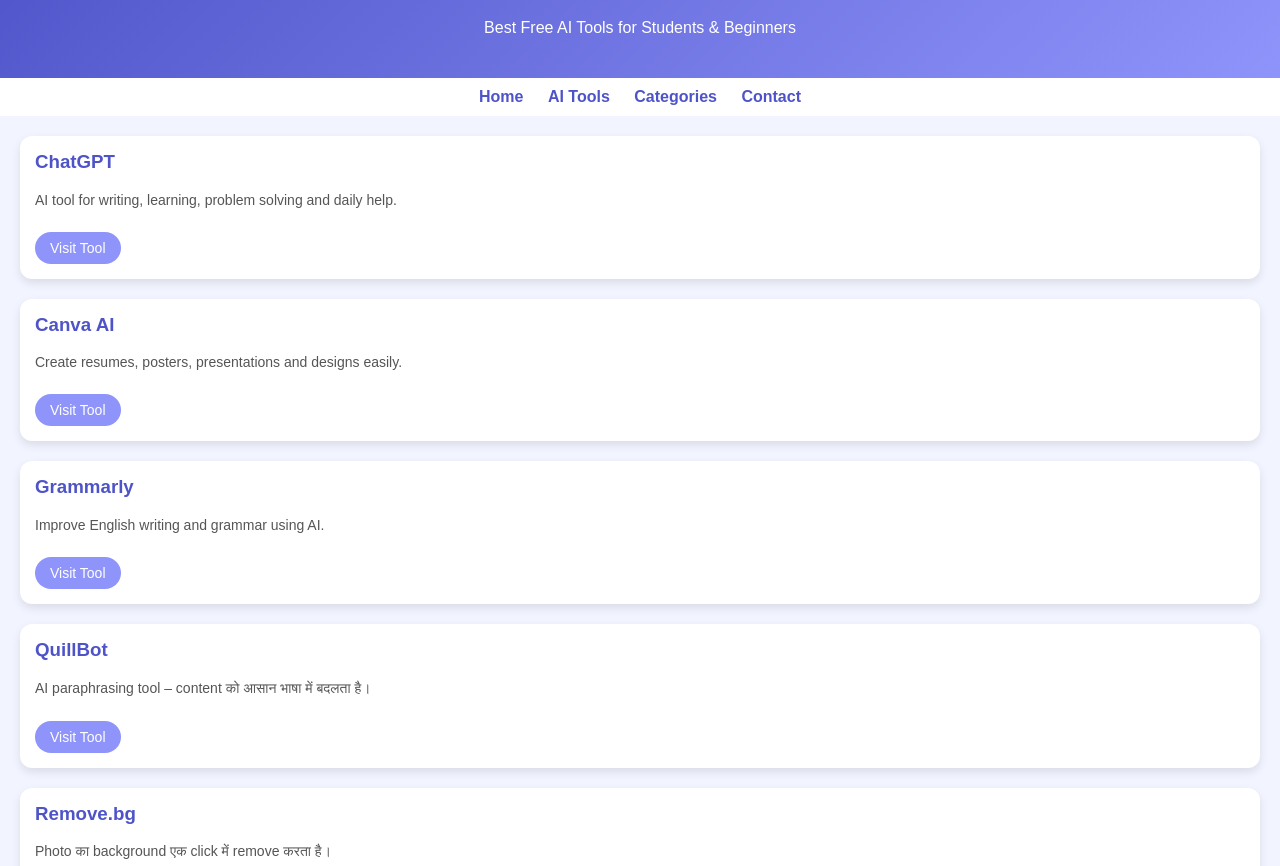
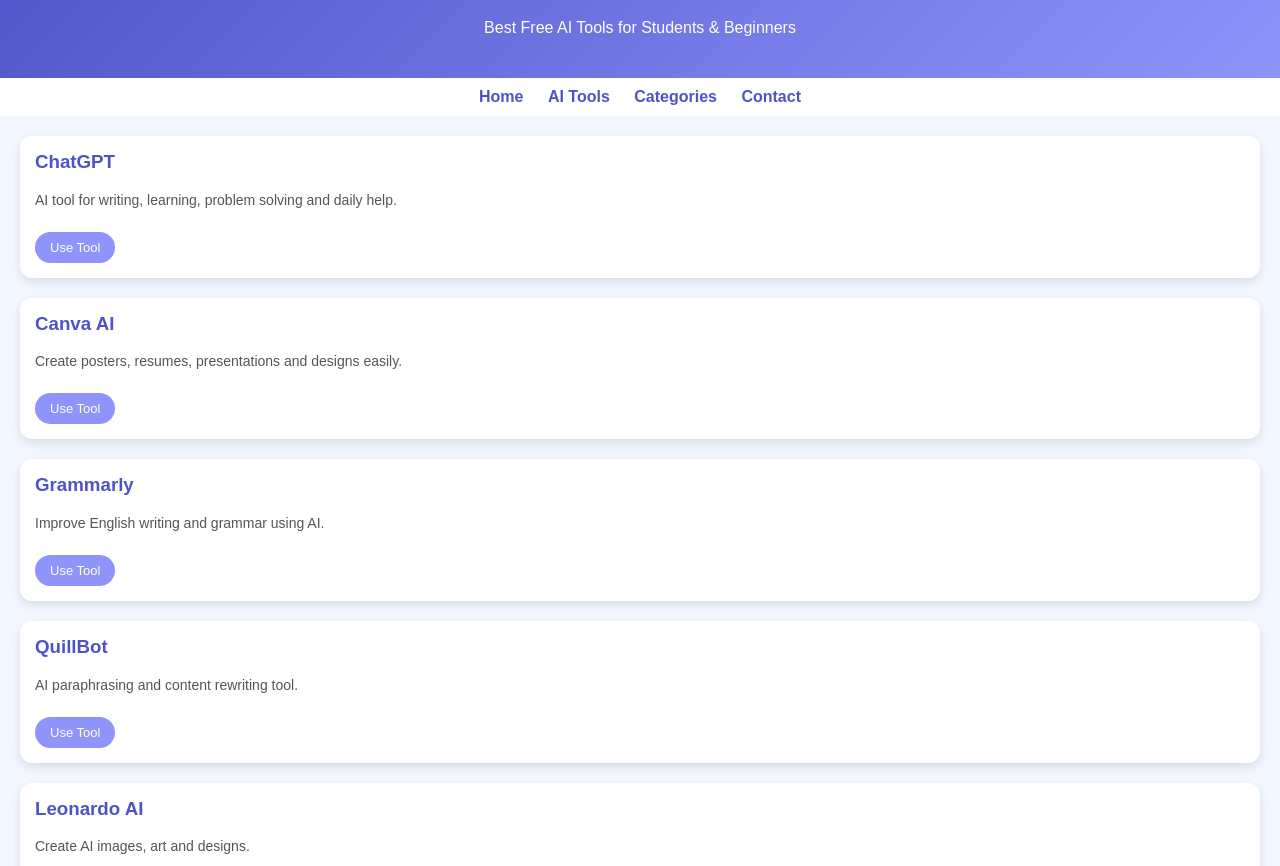
Before and after one commit to DurgeshKanwarRathore/smartaitools-, a plain HTML site: page tools.html in a window 1280 px wide. Shown: the part 86-952 px from the top of the page. Drawn offline with Linux system fonts and the light colour scheme.

Commit message:
Update tools.html

```diff
--- a/tools.html
+++ b/tools.html
@@ -4,26 +4,97 @@
 <meta charset="UTF-8">
 <title>AI Tools - Smart AI Tools</title>
 <meta name="viewport" content="width=device-width, initial-scale=1.0">
+
 <style>
-body{margin:0;font-family:Arial;background:#f2f4ff;}
-header{background: linear-gradient(135deg,#4e54c8,#8f94fb);color:white;text-align:center;padding:25px 15px;}
-nav{background:#fff;text-align:center;padding:10px;}
-nav a{margin:0 10px;text-decoration:none;color:#4e54c8;font-weight:bold;}
-.container{padding:20px;}
-.tool-card{background:white;border-radius:12px;padding:15px;margin-bottom:20px;box-shadow:0 4px 10px rgba(0,0,0,0.1);}
-.tool-card h3{margin-top:0;color:#4e54c8;}
-.tool-card p{font-size:14px;color:#555;}
-.tool-card a{display:inline-block;margin-top:10px;padding:8px 15px;background:#8f94fb;color:white;text-decoration:none;border-radius:20px;font-size:14px;}
-footer{text-align:center;font-size:13px;color:#666;padding:15px;}
-hr{border:0;border-top:1px solid #eee;margin:15px 0;}
+body{
+  margin:0;
+  font-family:Arial, sans-serif;
+  background:#f2f6ff;
+}
+
+header{
+  background:linear-gradient(135deg,#4e54c8,#8f94fb);
+  color:white;
+  text-align:center;
+  padding:25px 15px;
+}
+
+nav{
+  background:#fff;
+  text-align:center;
+  padding:10px;
+}
+
+nav a{
+  margin:0 10px;
+  text-decoration:none;
+  color:#4e54c8;
+  font-weight:bold;
+}
+
+nav a:hover{
+  background:#4e54c8;
+  color:white;
+  padding:6px 12px;
+  border-radius:20px;
+  transition:0.3s;
+}
+
+.container{
+  padding:20px;
+}
+
+.tool-card{
+  background:white;
+  border-radius:12px;
+  padding:15px;
+  margin-bottom:20px;
+  box-shadow:0 4px 10px rgba(0,0,0,0.1);
+  transition:0.3s;
+}
+
+.tool-card:hover{
+  transform:translateY(-5px);
+  box-shadow:0 8px 20px rgba(0,0,0,0.15);
+}
+
+.tool-card h3{
+  margin-top:0;
+  color:#4e54c8;
+}
+
+.tool-card p{
+  font-size:14px;
+  color:#555;
+}
+
+.tool-card a{
+  display:inline-block;
+  margin-top:10px;
+  padding:8px 15px;
+  background:#8f94fb;
+  color:white;
+  text-decoration:none;
+  border-radius:20px;
+  font-size:13px;
+}
+
+footer{
+  text-align:center;
+  padding:15px;
+  background:#fff;
+  border-top:1px solid #ddd;
+}
 </style>
 </head>
+
 <body>
 
 <header>
 <h1>AI Tools</h1>
 <p>Best Free AI Tools for Students & Beginners</p>
 </header>
+
 <nav>
 <a href="index.html">Home</a>
 <a href="tools.html">AI Tools</a>
@@ -31,32 +102,49 @@
 <a href="contact.html">Contact</a>
 </nav>
 
+<div class="container">
 
-<div class="container">
-<div class="tool-card"><h3>ChatGPT</h3><p>AI tool for writing, learning, problem solving and daily help.</p><a href="https://chat.openai.com" target="_blank">Visit Tool</a></div>
-<div class="tool-card"><h3>Canva AI</h3><p>Create resumes, posters, presentations and designs easily.</p><a href="https://www.canva.com" target="_blank">Visit Tool</a></div>
-<div class="tool-card"><h3>Grammarly</h3><p>Improve English writing and grammar using AI.</p><a href="https://www.grammarly.com" target="_blank">Visit Tool</a></div>
-<div class="tool-card"><h3>QuillBot</h3><p>AI paraphrasing tool – content को आसान भाषा में बदलता है।</p><a href="https://quillbot.com" target="_blank">Visit Tool</a></div>
-<div class="tool-card"><h3>Remove.bg</h3><p>Photo का background एक click में remove करता है।</p><a href="https://www.remove.bg" target="_blank">Visit Tool</a></div>
-<div class="tool-card"><h3>Leonardo AI</h3><p>AI images, art और designs बनाने के लिए best tool।</p><a href="https://leonardo.ai" target="_blank">Visit Tool</a></div>
-<div class="tool-card"><h3>Copy.ai</h3><p>AI से captions, ads, blog और content लिखवाओ।</p><a href="https://www.copy.ai" target="_blank">Visit Tool</a></div>
-<div class="tool-card"><h3>ElevenLabs</h3><p>Text को natural AI voice में बदलने का tool।</p><a href="https://elevenlabs.io" target="_blank">Visit Tool</a></div>
-<div class="tool-card"><h3>Pictory AI</h3><p>Text से video बनाओ – YouTube & Reels के लिए best।</p><a href="https://pictory.ai" target="_blank">Visit Tool</a></div>
-<div class="tool-card"><h3>DeepL Translator</h3><p>AI based accurate language translation tool।</p><a href="https://www.deepl.com" target="_blank">Visit Tool</a></div>
-<div class="tool-card"><h3>DALL·E 3</h3><p>Text से creative AI images generate करो।</p><a href="https://openai.com/dall-e" target="_blank">Visit Tool</a></div>
-<div class="tool-card"><h3>Jasper AI</h3><p>Blog, Ads, Email, और Marketing content generate करो।</p><a href="https://www.jasper.ai" target="_blank">Visit Tool</a></div>
-<div class="tool-card"><h3>Notion AI</h3><p>Notes, planning और documents fast बनाओ AI के साथ।</p><a href="https://www.notion.so/product/ai" target="_blank">Visit Tool</a></div>
-<div class="tool-card"><h3>Runway</h3><p>Video editing और AI effects एक click में।</p><a href="https://runwayml.com" target="_blank">Visit Tool</a></div>
-<div class="tool-card"><h3>Replika</h3><p>AI chatbot for mental health और companionship।</p><a href="https://replika.ai" target="_blank">Visit Tool</a></div>
-<div class="tool-card"><h3>Lumen5</h3><p>Blog text से AI video बनाओ easily।</p><a href="https://lumen5.com" target="_blank">Visit Tool</a></div>
-<div class="tool-card"><h3>CopySmith</h3><p>Marketing और ad copy AI से बनाओ।</p><a href="https://copysmith.ai" target="_blank">Visit Tool</a></div>
-<div class="tool-card"><h3>Synthesia</h3><p>AI video creation with avatars and voice.</p><a href="https://www.synthesia.io" target="_blank">Visit Tool</a></div>
-<div class="tool-card"><h3>Pictor</h3><p>AI design tool for graphics & social media posts.</p><a href="https://pictor.ai" target="_blank">Visit Tool</a></div>
-<div class="tool-card"><h3>Wordtune</h3><p>AI writing assistant – sentences enhance करो।</p><a href="https://www.wordtune.com" target="_blank">Visit Tool</a></div>
+<div class="tool-card">
+<h3>ChatGPT</h3>
+<p>AI tool for writing, learning, problem solving and daily help.</p>
+<a href="https://chat.openai.com" target="_blank">Use Tool</a>
+</div>
+
+<div class="tool-card">
+<h3>Canva AI</h3>
+<p>Create posters, resumes, presentations and designs easily.</p>
+<a href="https://www.canva.com" target="_blank">Use Tool</a>
+</div>
+
+<div class="tool-card">
+<h3>Grammarly</h3>
+<p>Improve English writing and grammar using AI.</p>
+<a href="https://www.grammarly.com" target="_blank">Use Tool</a>
+</div>
+
+<div class="tool-card">
+<h3>QuillBot</h3>
+<p>AI paraphrasing and content rewriting tool.</p>
+<a href="https://quillbot.com" target="_blank">Use Tool</a>
+</div>
+
+<div class="tool-card">
+<h3>Leonardo AI</h3>
+<p>Create AI images, art and designs.</p>
+<a href="https://leonardo.ai" target="_blank">Use Tool</a>
+</div>
+
+<div class="tool-card">
+<h3>Copy AI</h3>
+<p>AI content and blog writing assistant.</p>
+<a href="https://www.copy.ai" target="_blank">Use Tool</a>
+</div>
 
 </div>
 
-<footer>© 2026 Smart AI Tools</footer>
+<footer>
+© 2026 Smart AI Tools
+</footer>
 
 </body>
 </html>
```
Lines whose indentation alone changed are shown as unchanged.
